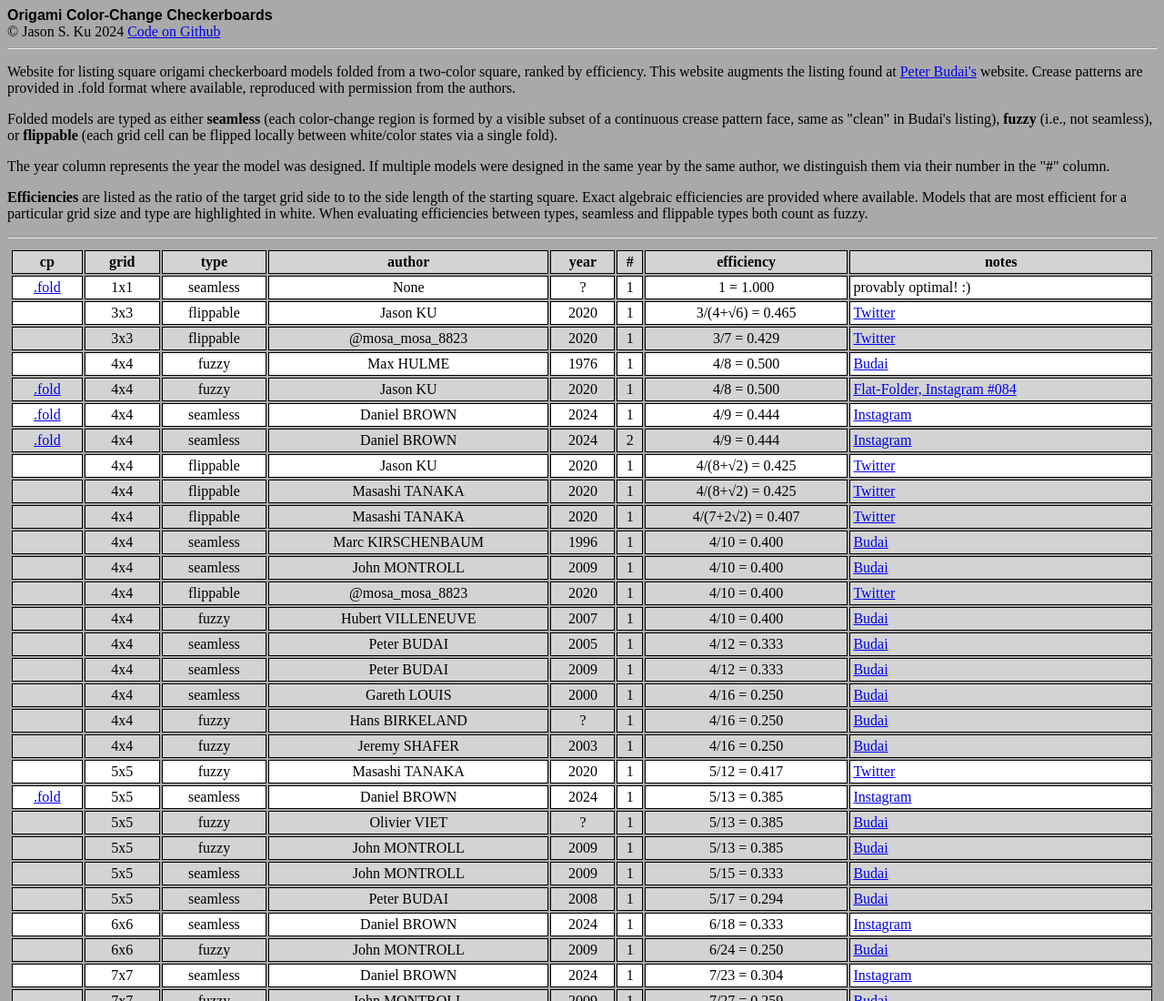
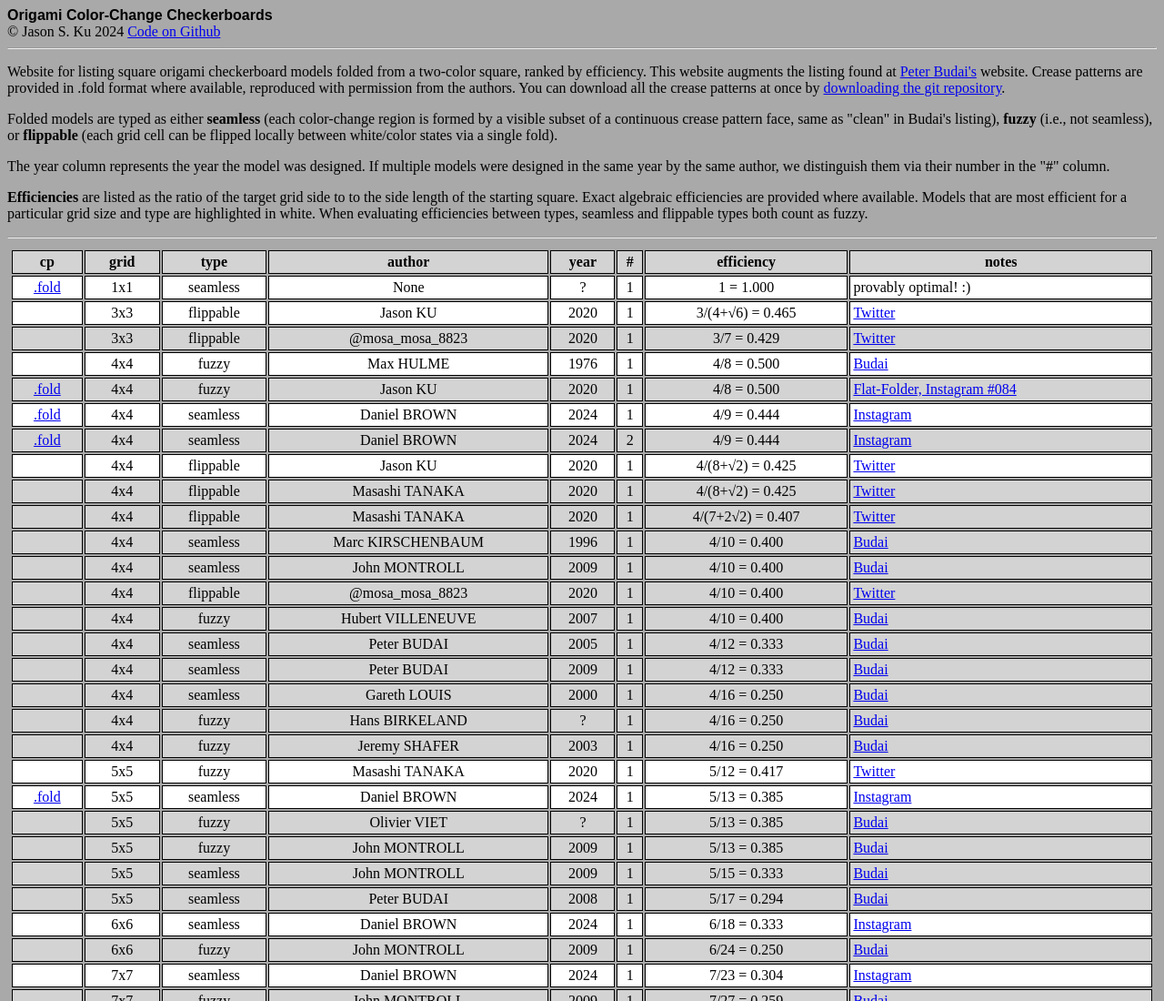
Before and after one commit to origamimagiro/checkerboards, a website with bundled scripts: page index.html in a window 1280 px wide. Shown: the top 1100 px of the page at 91% size. Built offline with nearby package versions, Linux system fonts and the light colour scheme.

Commit message:
link to download all

```diff
--- a/index.html
+++ b/index.html
@@ -25,7 +25,8 @@
         <a href="http://www.budaiorigami.hu/en/chequered">Peter Budai's</a>
         website.
         Crease patterns are provided in .fold format where available,
-        reproduced with permission from the authors.
+        reproduced with permission from the authors. You can download all the
+        crease patterns at once by <a href="https://github.com/origamimagiro/checkerboards/archive/refs/heads/main.zip">downloading the git repository</a>.
         </p>
         <p>
         Folded models are typed as either
```
